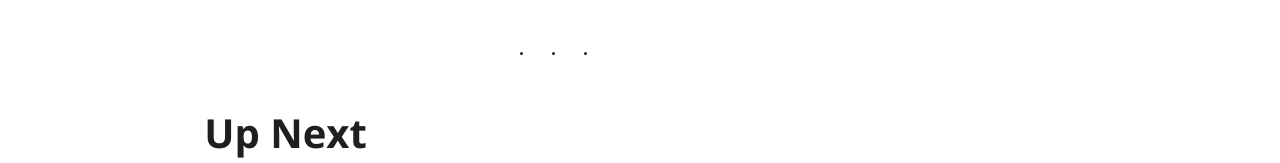
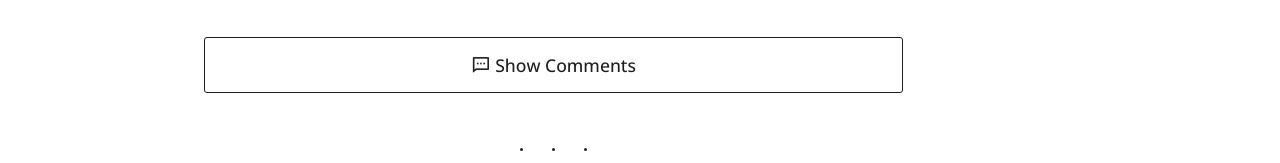
Before and after one commit to MoldyMacaroniX/gd-website, an Eleventy site: page src/posts/escape-room.md in a window 1280 px wide. Shown: the part 2970-3133 px from the top of the page. Built offline with nearby package versions, Linux system fonts and the light colour scheme; Eleventy itself is replaced by a stand-in of ours; files that its build step writes are made by us from their sources.

Commit message:
Comments

```diff
--- a/assets/css/index.css
+++ b/assets/css/index.css
@@ -210,6 +210,7 @@ ul li {
     transition: background-color 0.25s ease, color 0.25s ease;
     cursor: pointer;
     text-align: center;
+    font-family: var(--paragraph);
 }
 
 .button.button-big {
@@ -1010,6 +1011,12 @@ hr.endpost:after {
     line-height: 1.75;
 }
 
+/* COMMENTS */
+
+.comments {
+    height: fit-content;
+}
+
 /* PERCENT */
 
 .percent {
--- a/src/_includes/layouts/post.njk
+++ b/src/_includes/layouts/post.njk
@@ -31,9 +31,39 @@ layout: layouts/main.njk
 {{ content | safe }}
 
     {% if post %}</div>{% endif %}
+</div>
+    {% if post %}
+    <button href="/posts/2/" class="button button-big button-wide" style="margin-bottom: 0;" onclick="showHideComments()"><span class="ri-message-2-line" style="transform: translateY(2px); display: inline-block; font-size: 1.1em;"></span> <span id="commentbtn">Show Comments</span></button>
+    {% endif %}
+
+    <div class="comments" id="comments" style="margin-top: 25px; display: none;">
+
+        <script src="https://utteranc.es/client.js"
+        repo="MoldyMacaroniX/gd-website"
+        issue-term="pathname"
+        label="comments"
+        theme="github-light"
+        crossorigin="anonymous"
+        async>
+        </script>
+
+    </div>
+
+    <script>
+    function showHideComments() {
+        var x = document.getElementById("comments");
+        if (x.style.display === "none") {
+            x.style.display = "block";
+            document.getElementById("commentbtn").innerHTML = "Hide Comments";
+        } else {
+            x.style.display = "none";
+            document.getElementById("commentbtn").innerHTML = "Show Comments";
+        }
+    }
+    </script>
 
 <hr class="endpost" style="margin-bottom: 15px; margin-top: 55px;">
-</div>
+
 {% if post %}
 {% set previousPost = collections.posts | getPreviousCollectionItem(page) %}
 {% set nextPost = collections.posts | getNextCollectionItem(page) %}
@@ -43,6 +73,7 @@ layout: layouts/main.njk
     {% if partnerGDCS %}
     {% include "partials/gdcs/gdcs-panel.njk" %}
     {% endif %}
+
 
     <h1 class="title">Up Next</h1>
     <div class="grid-2">
```
